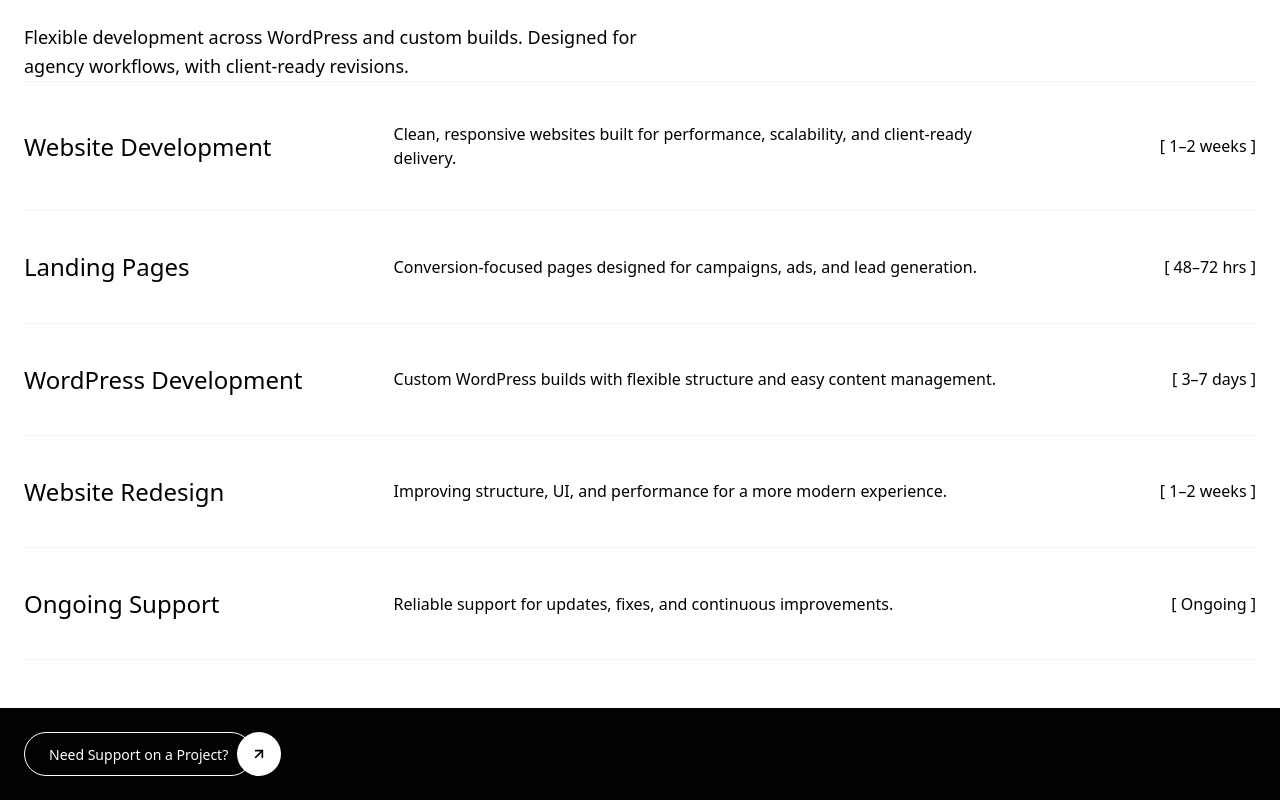
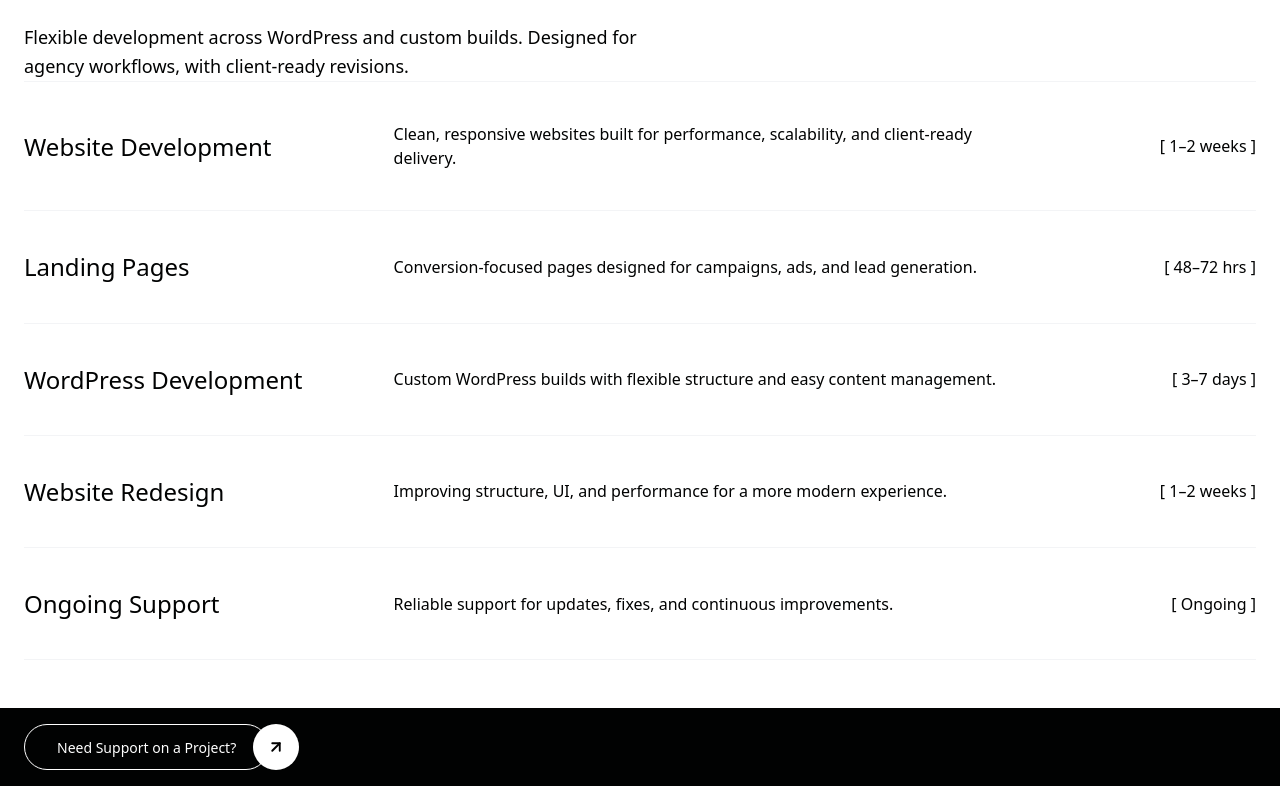
Before and after one commit to itssadiq/Sadiq-NovixSoft, a Next.js app: page / in a window 1280 px wide. Shown: the part 2297-3097 px from the top of the page. Built offline with nearby package versions, Linux system fonts and the light colour scheme.

Commit message:
Updated CTA button and made a separate component for it.

```diff
--- /dev/null
+++ b/src/components/CTAButton.jsx
@@ -0,0 +1,32 @@
+import React from "react";
+import Link from "next/link";
+
+export default function CTAButton({ text, href = "#" }) {
+  return (
+    <Link href={href} className="group flex items-center focus:outline-none">
+      {/* TEXT PILL */}
+      <div className="relative z-0 flex items-center justify-center h-[46px] px-8 border border-white rounded-full bg-transparent transition-all duration-300 group-hover:bg-white group-hover:border-white">
+        <span className="type-btn text-white! transition-colors duration-300 group-hover:text-black!">
+          {text}
+        </span>
+      </div>
+
+      {/* ICON CIRCLE */}
+      <div className="relative z-10 -ml-4 flex items-center justify-center shrink-0 w-[46px] h-[46px] bg-white rounded-full transition-all duration-300 group-hover:bg-[var(--color-primary)]">
+        <svg
+          width="18"
+          height="18"
+          viewBox="0 0 24 24"
+          fill="none"
+          stroke="black"
+          strokeWidth="2.5"
+          strokeLinecap="round"
+          strokeLinejoin="round"
+        >
+          <line x1="7" y1="17" x2="17" y2="7"></line>
+          <polyline points="7 7 17 7 17 17"></polyline>
+        </svg>
+      </div>
+    </Link>
+  );
+}
--- a/src/components/Services.jsx
+++ b/src/components/Services.jsx
@@ -1,5 +1,6 @@
 import React from "react";
 import Link from "next/link";
+import CTAButton from "./CTAButton";
 
 export default function Services() {
   const services = [
@@ -87,36 +88,9 @@ export default function Services() {
       </div>
 
       {/* --- BLACK CTA BAR --- */}
-      <div className="w-full bg-[var(--color-black)] py-6 mt-12">
+      <div className="w-full bg-[var(--color-black)] py-4 mt-12">
         <div className="max-w-[1400px] mx-auto px-6 flex items-center">
-          <Link
-            href="#contact"
-            className="group flex items-center focus:outline-none"
-          >
-            {/* White Pill with White Border */}
-            <div className="relative z-0 flex items-center justify-center h-[44px] px-6 border border-white rounded-full bg-transparent transition-colors duration-300 group-hover:bg-white/10">
-              <span className="type-btn !text-white">
-                Need Support on a Project?
-              </span>
-            </div>
-
-            {/* Overlapping White Circle with Black Arrow */}
-            <div className="relative z-10 -ml-4 flex items-center justify-center shrink-0 w-[44px] h-[44px] bg-white rounded-full transition-transform duration-300 group-hover:rotate-45">
-              <svg
-                width="16"
-                height="16"
-                viewBox="0 0 24 24"
-                fill="none"
-                stroke="black"
-                strokeWidth="2.5"
-                strokeLinecap="round"
-                strokeLinejoin="round"
-              >
-                <line x1="7" y1="17" x2="17" y2="7"></line>
-                <polyline points="7 7 17 7 17 17"></polyline>
-              </svg>
-            </div>
-          </Link>
+          <CTAButton text="Need Support on a Project?" href="#contact" />
         </div>
       </div>
     </section>
```
